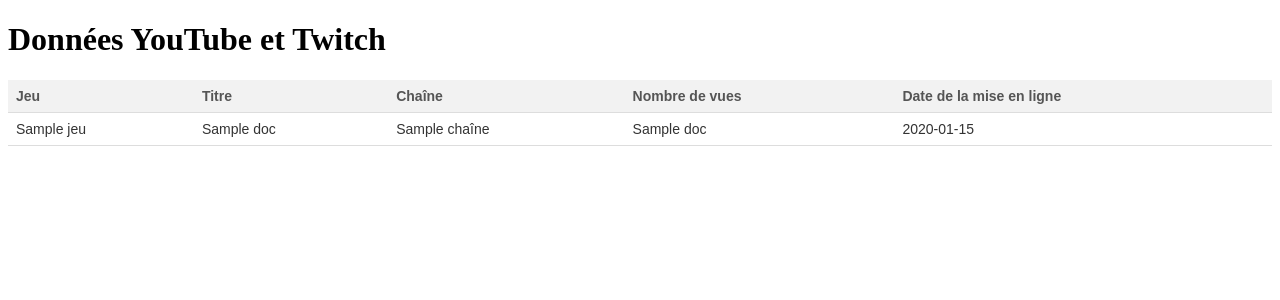
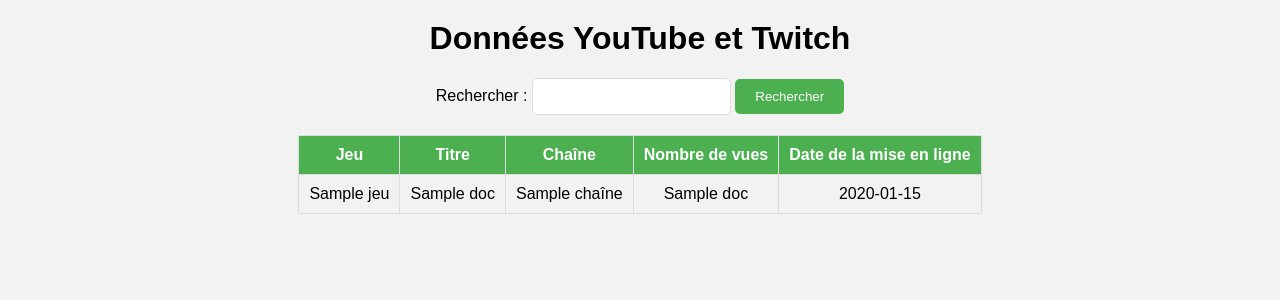
Before and after one commit to victger/Gamewave, a Flask app: template templates/hello.html in a window 1280 px wide. Shown: the top 300 px of the page. Run offline with Flask 2, Linux system fonts and the light colour scheme; the template is opened without the code that fills it: most values are stand-ins (such as "Sample title", 1, 10 or a date in 2020).

Commit message:
ajout barre recherche

```diff
--- a/hello.py
+++ b/hello.py
@@ -1,4 +1,4 @@
-from flask import Flask, render_template
+from flask import Flask, render_template, request
 from elasticsearch import Elasticsearch
 
 app = Flask(__name__)
@@ -6,15 +6,18 @@ es = Elasticsearch([{'host': 'localhost', 'port': 9200, 'scheme': 'http'}])
 
 @app.route('/', methods=['GET', 'POST'])
 def index():
-    # Recherchez tous les documents dans l'index "yt_twitch"
-    result = es.search(index="yt_twitch", body={"query": {"match_all": {}}},size = 1500)
+    # Si la barre de recherche a été soumise
+    if request.method == 'POST':
+        query = request.form['query']
+        # Recherchez les documents dans l'index "yt_twitch" contenant la requête de recherche
+
+        result = es.search(index="yt_twitch", body={"query": {"match": {"_all": query}}},size = 1500)
+    else:
+        # Recherchez tous les documents dans l'index "yt_twitch"
+        result = es.search(index="yt_twitch", body={"query": {"match_all": {}}},size = 1500)
     # Récupérez les documents et les stockez dans une liste
     data = [hit['_source'] for hit in result['hits']['hits']]
     return render_template('hello.html', data=data)
 
-
-
-
-
 if __name__ == '__main__':
     app.run(debug=True)
--- a/static/style.css
+++ b/static/style.css
@@ -1,33 +1,58 @@
-table {
-  border-collapse: collapse;
-  width: 100%;
-  font-family: Arial, sans-serif;
-  font-size: 14px;
-  color: #333;
+body {
+	font-family: Arial, sans-serif;
+	background-color: #f2f2f2;
 }
 
-th, td {
-  text-align: left;
-  padding: 8px;
-  border-bottom: 1px solid #ddd;
+h1 {
+	text-align: center;
+	margin-top: 20px;
 }
 
-th {
-  background-color: #f2f2f2;
-  font-weight: bold;
-  color: #555;
+form {
+	text-align: center;
+	margin-bottom: 20px;
 }
 
-tr:hover {
-  background-color: #f5f5f5;
+table {
+	margin: 0 auto;
+	border-collapse: collapse;
 }
 
-tbody tr:nth-child(even) {
-  background-color: #f2f2f2;
+table th,
+table td {
+	padding: 10px;
+	border: 1px solid #ddd;
+	text-align: center;
 }
 
-caption {
-  font-weight: bold;
-  font-size: 18px;
-  margin-bottom: 10px;
+table th {
+	background-color: #4CAF50;
+	color: white;
 }
+
+table tr:nth-child(even) {
+	background-color: #f2f2f2;
+}
+
+table tr:hover {
+	background-color: #ddd;
+}
+
+input[type="text"] {
+	padding: 10px;
+	border: 1px solid #ddd;
+	border-radius: 5px;
+}
+
+input[type="submit"] {
+	padding: 10px 20px;
+	background-color: #4CAF50;
+	color: white;
+	border: none;
+	border-radius: 5px;
+	cursor: pointer;
+}
+
+input[type="submit"]:hover {
+	background-color: #3e8e41;
+}
--- /dev/null
+++ b/templates/app.js
@@ -0,0 +1,17 @@
+const searchInput = document.querySelector('#search');
+const rows = document.querySelectorAll('table tbody tr');
+
+searchInput.addEventListener('keyup', () => {
+	const searchTerm = searchInput.value.toLowerCase().trim();
+
+	rows.forEach(row => {
+		const title = row.querySelector('td:nth-child(2)').textContent.toLowerCase();
+		const channel = row.querySelector('td:nth-child(3)').textContent.toLowerCase();
+
+		if (title.indexOf(searchTerm) > -1 || channel.indexOf(searchTerm) > -1) {
+			row.style.display = '';
+		} else {
+			row.style.display = 'none';
+		}
+	});
+});
--- a/templates/hello.html
+++ b/templates/hello.html
@@ -6,6 +6,11 @@
 </head>
 <body>
     <h1>Données YouTube et Twitch</h1>
+    <form>
+      <label for="search">Rechercher : </label>
+      <input type="text" id="search" name="search">
+      <input type="submit" value="Rechercher">
+    </form>
     <table>
         <thead>
             <tr>
@@ -28,5 +33,6 @@
             {% endfor %}
         </tbody>
     </table>
+    <script src="{{ url_for('static', filename='app.js') }}"></script>
 </body>
 </html>
```
